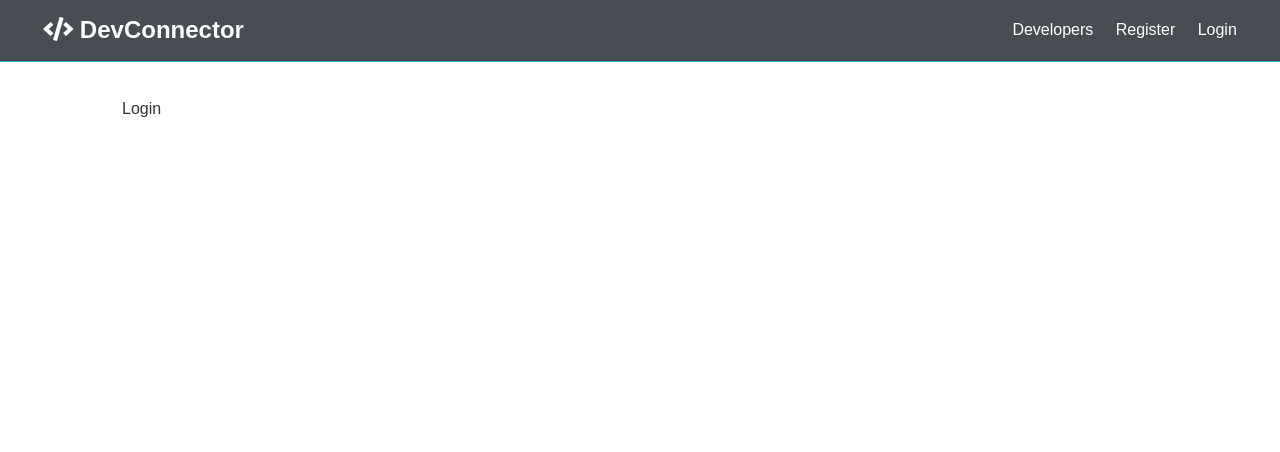
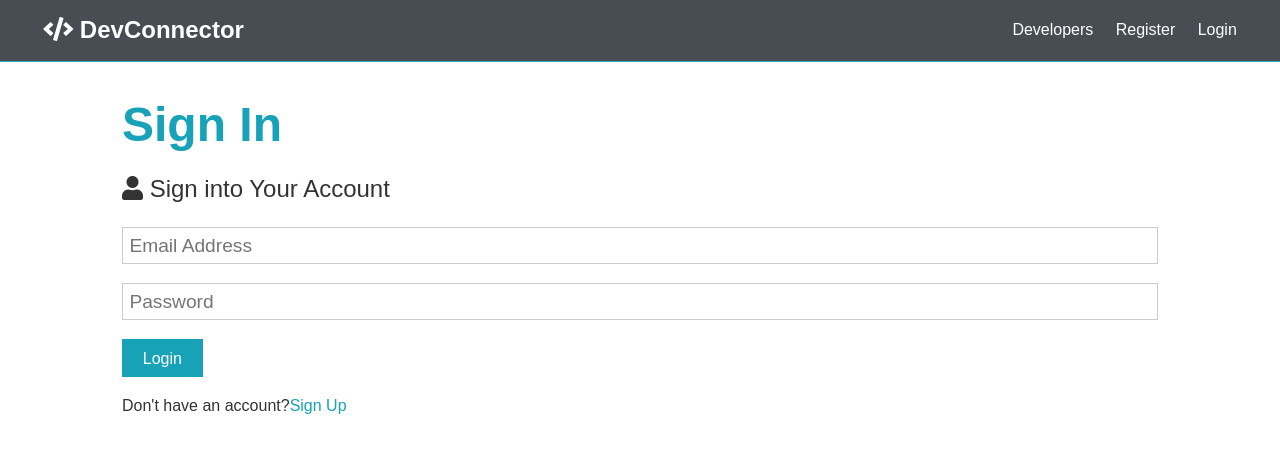
Before and after one commit to SrijitaSarkar99/DevConnector, a React (Create React App) app in the folder client/: page /login in a window 1280 px wide. Shown: the top 452 px of the page. Built offline with nearby package versions, Linux system fonts and the light colour scheme; the HTML template or start-up script is replaced by a standard one.

Commit message:
react commits

```diff
--- a/client/src/components/auth/Login.js
+++ b/client/src/components/auth/Login.js
@@ -1,7 +1,61 @@
-import React from 'react';
+
+import React, { Fragment, useState } from 'react';
+import { Link } from 'react-router-dom';
 
 const Login = () => {
-  return <div>Login</div>;
+  const [formData, setFormData] = useState({
+    email: '',
+    password: ''
+  });
+
+  const { email, password } = formData;
+
+  const onChange = e => setFormData({ ...formData, [e.target.name]: e.target.value });
+
+  const onSubmit = async e => {
+    e.preventDefault();
+
+      console.log('SUCCESS!');
+
+  };
+
+  return <Fragment>
+    <h1 className="large text-primary">Sign In</h1>
+    <p className="lead">
+      <i className="fas fa-user"></i> Sign into Your Account
+    </p>
+    <form className="form" onSubmit={e => onSubmit(e)}>
+
+      <div className="form-group">
+        <input
+          type="email"
+          placeholder="Email Address"
+          name="email"
+          value={email}
+          onChange={e => onChange(e)}
+          required
+        />
+      </div>
+
+      <div className="form-group">
+        <input
+          type="password"
+          placeholder="Password"
+          name="password"
+          minLength="6"
+          value={password}
+          onChange={e => onChange(e)}
+          required
+        />
+      </div>
+
+      <input type="submit" className="btn btn-primary" value="Login" />
+    </form>
+    <p className="my-1">
+      Don't have an account?
+      <Link to="/Register">Sign Up</Link>
+    </p>
+  </Fragment>;
 };
 
 export default Login;
--- a/client/src/components/auth/Register.js
+++ b/client/src/components/auth/Register.js
@@ -1,4 +1,5 @@
 import React, { Fragment, useState } from 'react';
+import { Link } from 'react-router-dom';
 
 const Register = () => {
   const [formData, setFormData] = useState({
@@ -12,13 +13,13 @@
 
   const onChange = e => setFormData({ ...formData, [e.target.name]: e.target.value });
 
-  const onSubmit = e => {
+  const onSubmit = async e => {
     e.preventDefault();
     if (password !== password2) {
       console.log('Password do not match');
     }
     else {
-      console.log(formData);
+      console.log('SUCCESS!');
     }
   };
 
@@ -77,7 +78,7 @@
       <input type="submit" className="btn btn-primary" value="Register" />
     </form>
     <p className="my-1">
-      Already have an account? <a href="login.html">Sign In</a>
+      Already have an account? <Link to="/login">Sign In</Link>
     </p>
   </Fragment>;
 };
```
